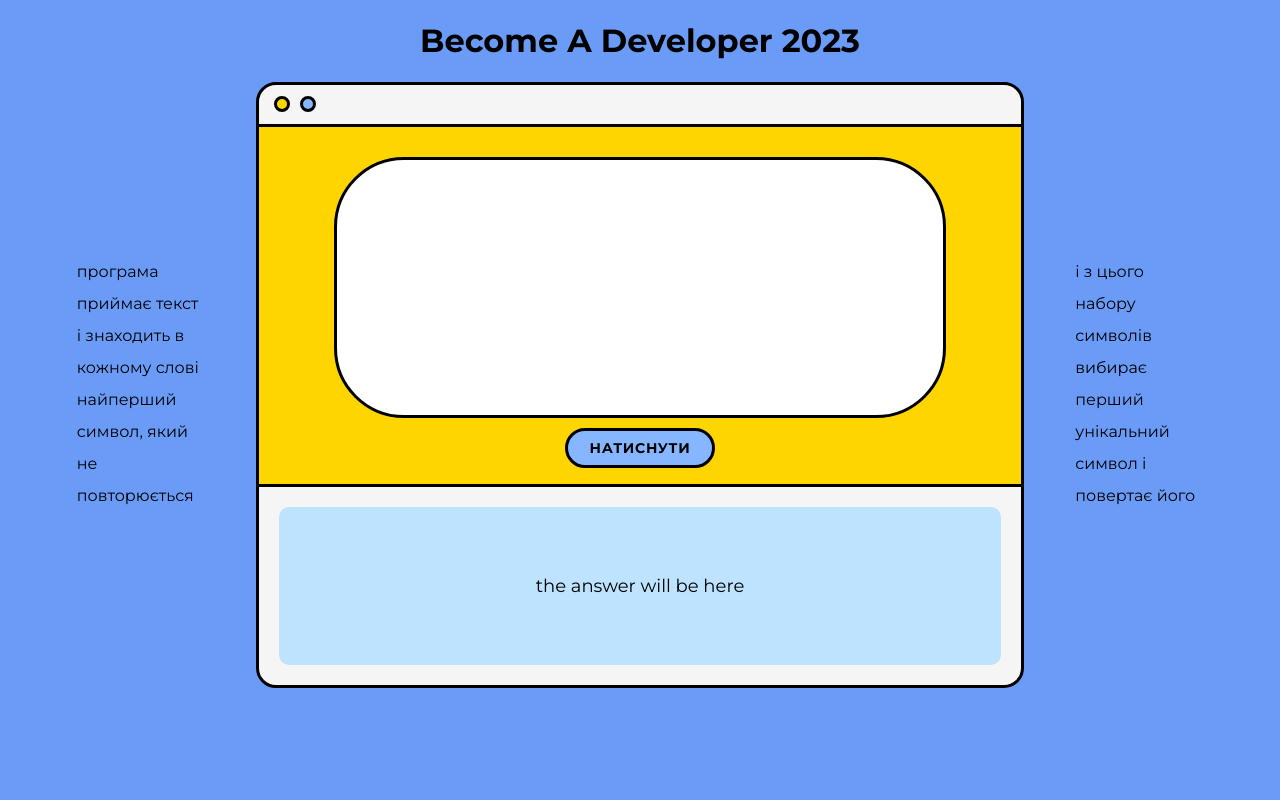
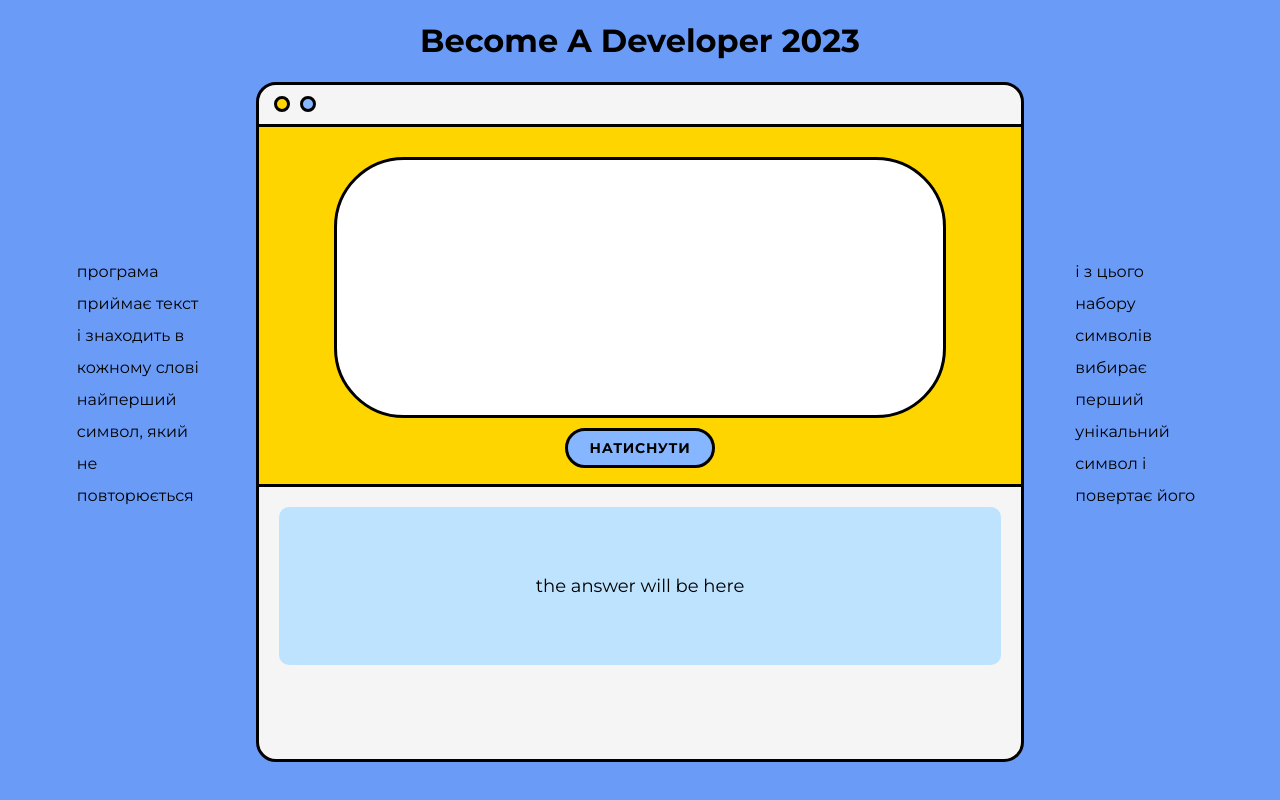
Before and after one commit to moveandgethurt/portaone-test-task, a React (Create React App) app: page / in a window 1280 px wide. Built offline with nearby package versions, Linux system fonts and the light colour scheme.

Commit message:
change windows height measurement from % to vh

```diff
--- a/src/components/Window.css
+++ b/src/components/Window.css
@@ -1,7 +1,7 @@
 .Window {
   width: 60%;
-  height: 80%;
-  margin: 20px auto 0 auto;
+  height: 85vh;
+  margin: 20px auto;
   background-color: whitesmoke;
   border-radius: 20px;
   border: 3px solid black;
```
